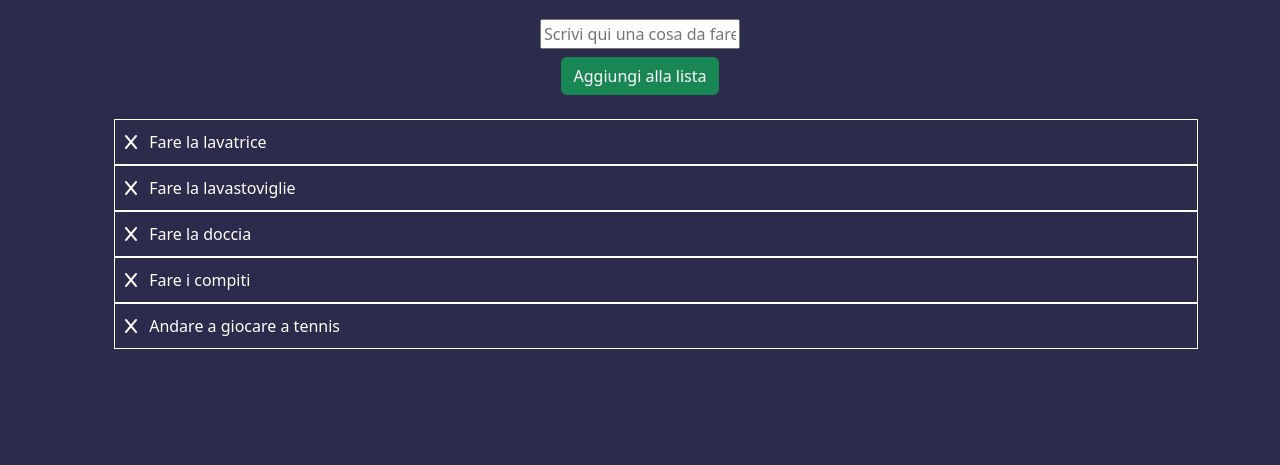
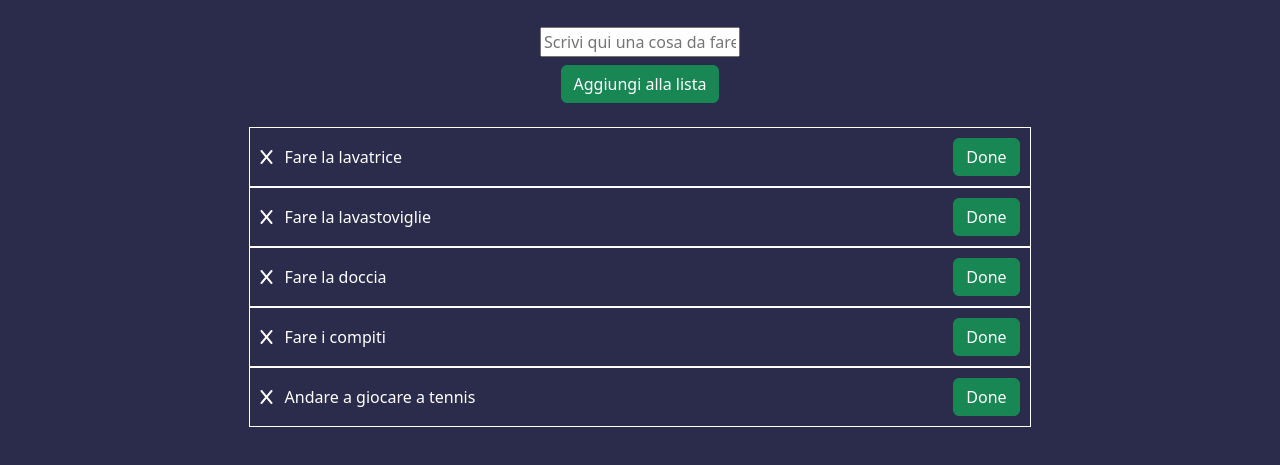
Before and after one commit to PalumboAndrea/vue-todolist, a plain HTML site: page index.html in a window 1280 px wide. Shown: the part 69-534 px from the top of the page. Drawn offline with nearby package versions, Linux system fonts and the light colour scheme.

Commit message:
add line-through decoration on done element

```diff
--- a/css/style.css
+++ b/css/style.css
@@ -16,3 +16,7 @@ li {
 i{
     cursor: pointer;
 }
+
+.list-wrapper{
+    width: 70%;
+}
--- a/index.html
+++ b/index.html
@@ -19,17 +19,21 @@
     <body>
 
         <div id="app">
-            <div class="container text-center pt-3">
+            <div class="container text-center pt-3 d-flex flex-column align-items-center">
                 <h1>To Do List</h1>
                 <div class="add-element-wrapper mt-4">
                     <input type="text" placeholder="Scrivi qui una cosa da fare" v-model="newElementText" v-on:keyup.enter="addNewToDo">
                     <button class="btn btn-success d-block m-auto mt-2" @click="addNewToDo">Aggiungi alla lista</button>
                 </div>
                 <div class="list-wrapper text-start mt-4">
-                    <ul>
-                        <li v-for="(element, index) in todo" :class="(element.done === false) ? '' : 'd-none'" >
-                            <i class="fa-solid fa-x me-2" @click="changeDone(index)"></i>
-                            {{element.text}}
+                    <ul class="p-0">
+                        <li v-for="(element, index) in todo" class="d-flex justify-content-between align-items-center">
+                            <p class="m-0" :class="(element.done === true) ? 'text-decoration-line-through' : ''">
+                                <i class="fa-solid fa-x me-2" @click="deleteElement(index)"></i>
+                                {{element.text}}
+                            </p>
+                            <button class="btn btn-success" @click="changeDone(index)" :class="(element.done === true) ? 'd-none' : ''">Done</button>
+                            <button class="btn btn-danger" @click="changeDone(index)" :class="(element.done === false) ? 'd-none' : ''">Not done</button>
                         </li>
                     </ul>
                 </div>
--- a/js/myscript.js
+++ b/js/myscript.js
@@ -32,6 +32,9 @@ createApp({
         changeDone: function(index){
             this.todo[index].done = !this.todo[index].done;
         },
+        deleteElement: function(index){
+            this.todo.splice(index, 1)
+        },
         addNewToDo: function(){
             if (this.newElementText == '' || this.newElementText.length <=2){
                 alert('Per favore inserisci qualcosa di sensato');
```
